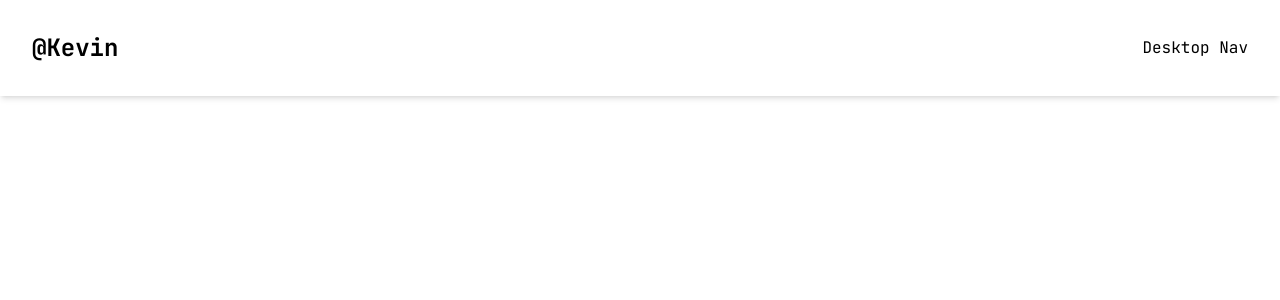
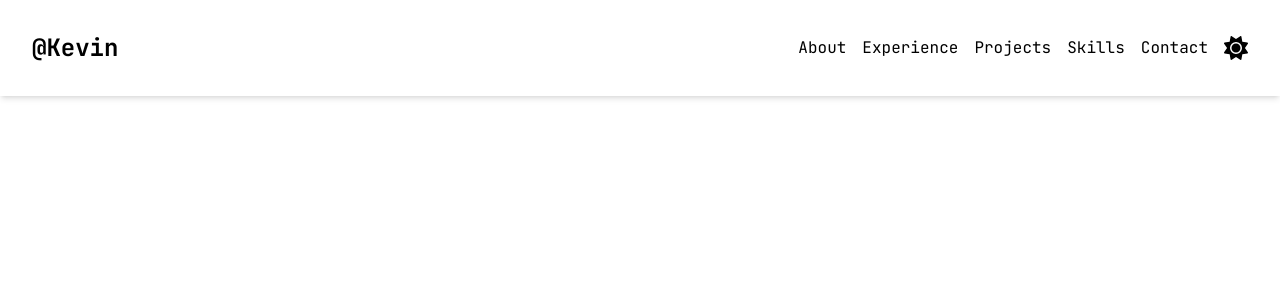
Before and after one commit to kevin-pietruszka/web-portfolio, a Next.js app: page / in a window 1280 px wide. Shown: the top 300 px of the page. Built offline with nearby package versions, Linux system fonts and the light colour scheme.

Commit message:
responsive nav menus for dektop and mobile

```diff
--- a/components/header/DesktopNav.tsx
+++ b/components/header/DesktopNav.tsx
@@ -1,3 +1,22 @@
+import { links } from "@/lib/constants";
+import Link from "next/link";
+import { FaSun } from "react-icons/fa6";
+
 export default function DesktopNav() {
-  return <div className="hidden lg:flex"> Desktop Nav </div>;
+  return (
+    <div className="hidden md:flex gap-4 items-center justify-center">
+      <nav className="flex gap-4 items-center justify-center">
+        {links.map((link, index, array) => {
+          return (
+            <Link key={index} href={link.href}>
+              {link.name}
+            </Link>
+          );
+        })}
+      </nav>
+      <button>
+        <FaSun size={"1.5rem"} />
+      </button>
+    </div>
+  );
 }
--- a/components/header/MobileNav.tsx
+++ b/components/header/MobileNav.tsx
@@ -1,3 +1,49 @@
+"use client";
+import { links } from "@/lib/constants";
+import Link from "next/link";
+import { useState } from "react";
+import { FaBars, FaSun, FaX } from "react-icons/fa6";
+
 export default function MobileNav() {
-  return <div className="lg:hidden"> Mobile Nav </div>;
+  const [isOpen, setIsOpen] = useState(false);
+
+  const toggleNav = () => {
+    setIsOpen(!isOpen);
+  };
+
+  return (
+    <div className="md:hidden">
+      <button onClick={toggleNav} className="flex justify-center items-center">
+        <FaBars size={"1.5rem"} />
+      </button>
+
+      {isOpen && (
+        <div className="fixed inset-0 bg-black bg-opacity-50 z-50">
+          <div className="fixed right-0 top-0 h-full w-1/2 bg-white">
+            <div className="py-9 px-6 flex justify-between shadow-md">
+              <button>
+                <FaSun size={"1.5rem"} />
+              </button>
+              <button onClick={toggleNav}>
+                <FaX size={"1.5rem"} />
+              </button>
+            </div>
+            <nav className="pt-9 flex flex-col gap-4 items-center justify-center">
+              {links.map((link, index, array) => {
+                return (
+                  <Link onClick={toggleNav} key={index} href={link.href}>
+                    {link.name}
+                  </Link>
+                );
+              })}
+            </nav>
+          </div>
+          <div
+            className="fixed left-0 top-0 h-full w-1/2 z-40"
+            onClick={toggleNav}
+          ></div>
+        </div>
+      )}
+    </div>
+  );
 }
```
